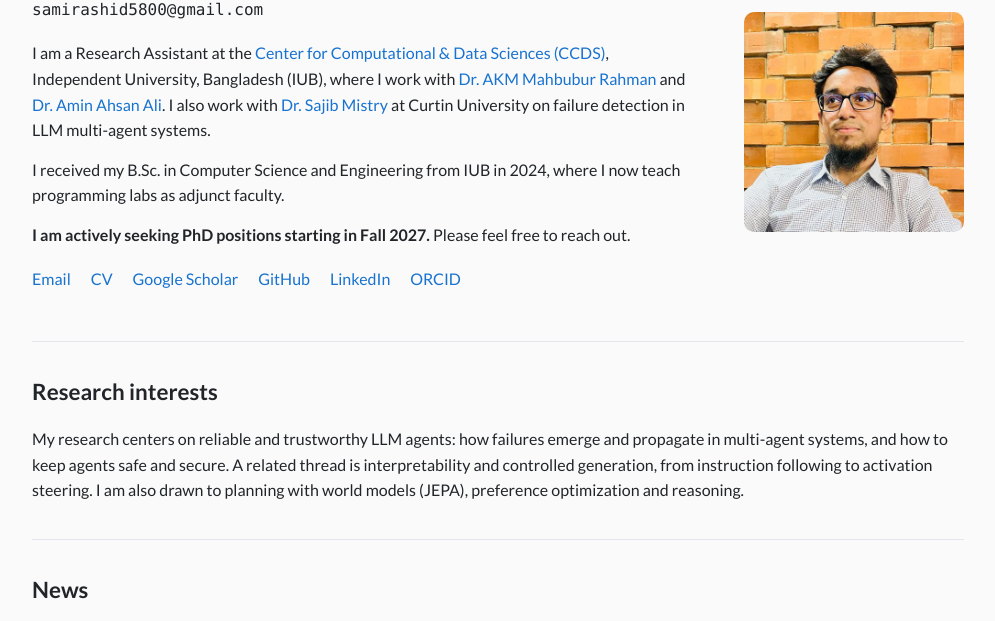
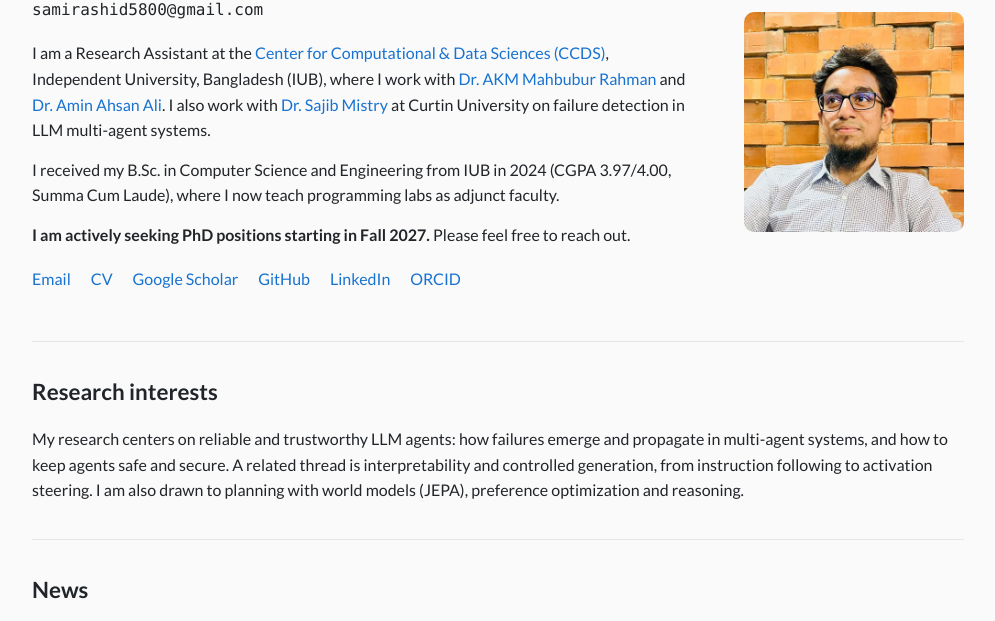
Before and after one commit to sami-rashid/sami-rashid.github.io, a plain HTML site: page index.html in a window 1280 px wide. Shown: the part 125-746 px from the top of the page, without its empty margins (142-1137 px from the left). Drawn offline with Linux system fonts and the light colour scheme.

Commit message:
Add Summa Cum Laude and CGPA to education line (site and CV)
Co-Authored-By: Claude Opus 5.5 <noreply@anthropic.com>
Claude-Session: https://claude.ai/code/session_01PD7tFYh6Xg45L1koNZJWJb

```diff
--- a/index.html
+++ b/index.html
@@ -19,7 +19,7 @@
     <h1>Sami Rashid</h1>
     <p class="email">samirashid5800@gmail.com</p>
     <p>I am a Research Assistant at the <a href="https://ccds.ai/">Center for Computational &amp; Data Sciences (CCDS)</a>, Independent University, Bangladesh (IUB), where I work with <a href="https://ccds.ai/people/akm-mahbubur-rhman-phd">Dr. AKM Mahbubur Rahman</a> and <a href="https://ccds.ai/people/amin-ahsan-ali">Dr. Amin Ahsan Ali</a>. I also work with <a href="https://profiles.curtin.edu.au/29734-sajib-mistry">Dr. Sajib Mistry</a> at Curtin University on failure detection in LLM multi-agent systems.</p>
-    <p>I received my B.Sc. in Computer Science and Engineering from IUB in 2024, where I now teach programming labs as adjunct faculty.</p>
+    <p>I received my B.Sc. in Computer Science and Engineering from IUB in 2024 (CGPA 3.97/4.00, Summa Cum Laude), where I now teach programming labs as adjunct faculty.</p>
     <p><strong>I am actively seeking PhD positions starting in Fall 2027.</strong> Please feel free to reach out.</p>
     <p class="links">
       <a href="mailto:samirashid5800@gmail.com">Email</a>
```
Also changed, not shown: 1 other file.
